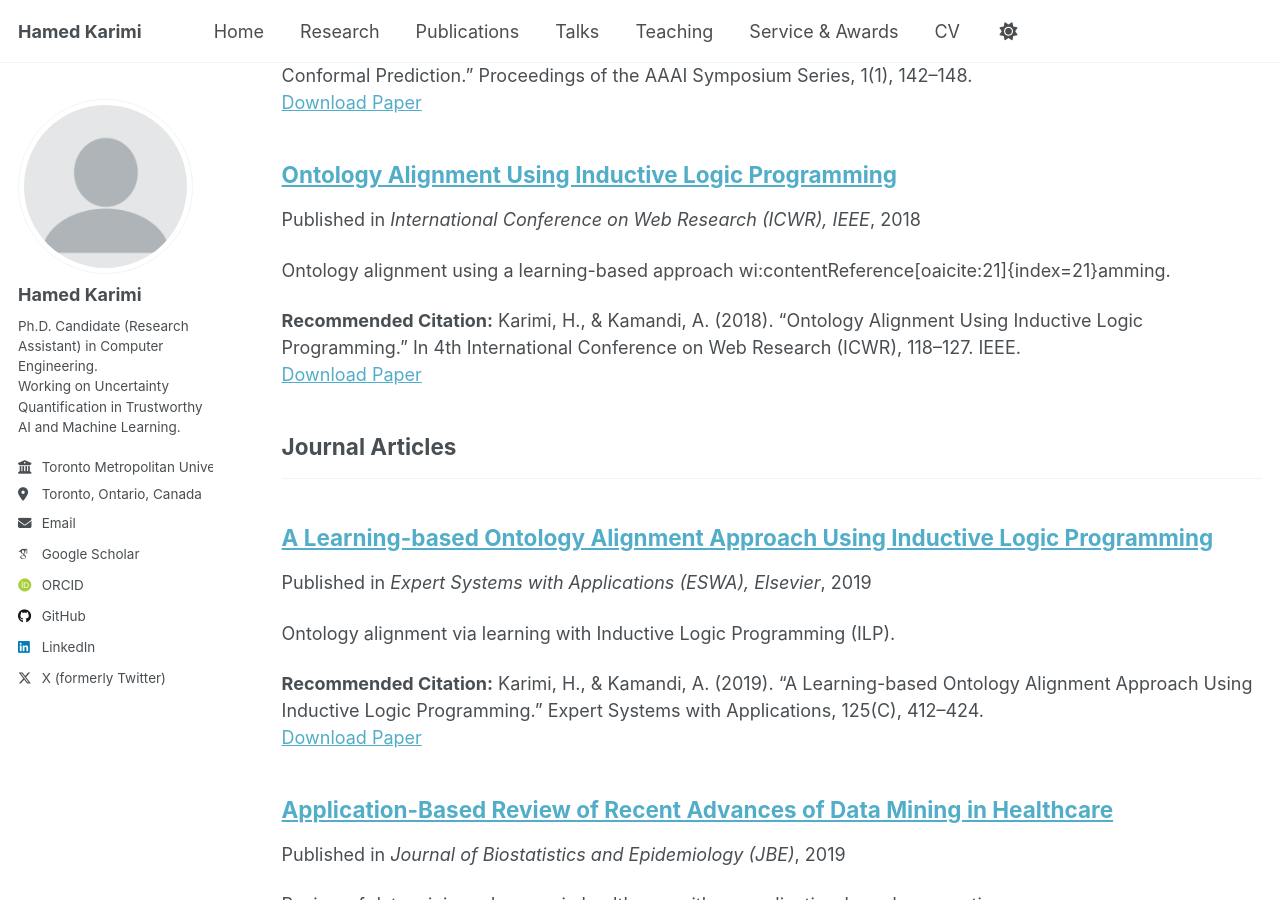
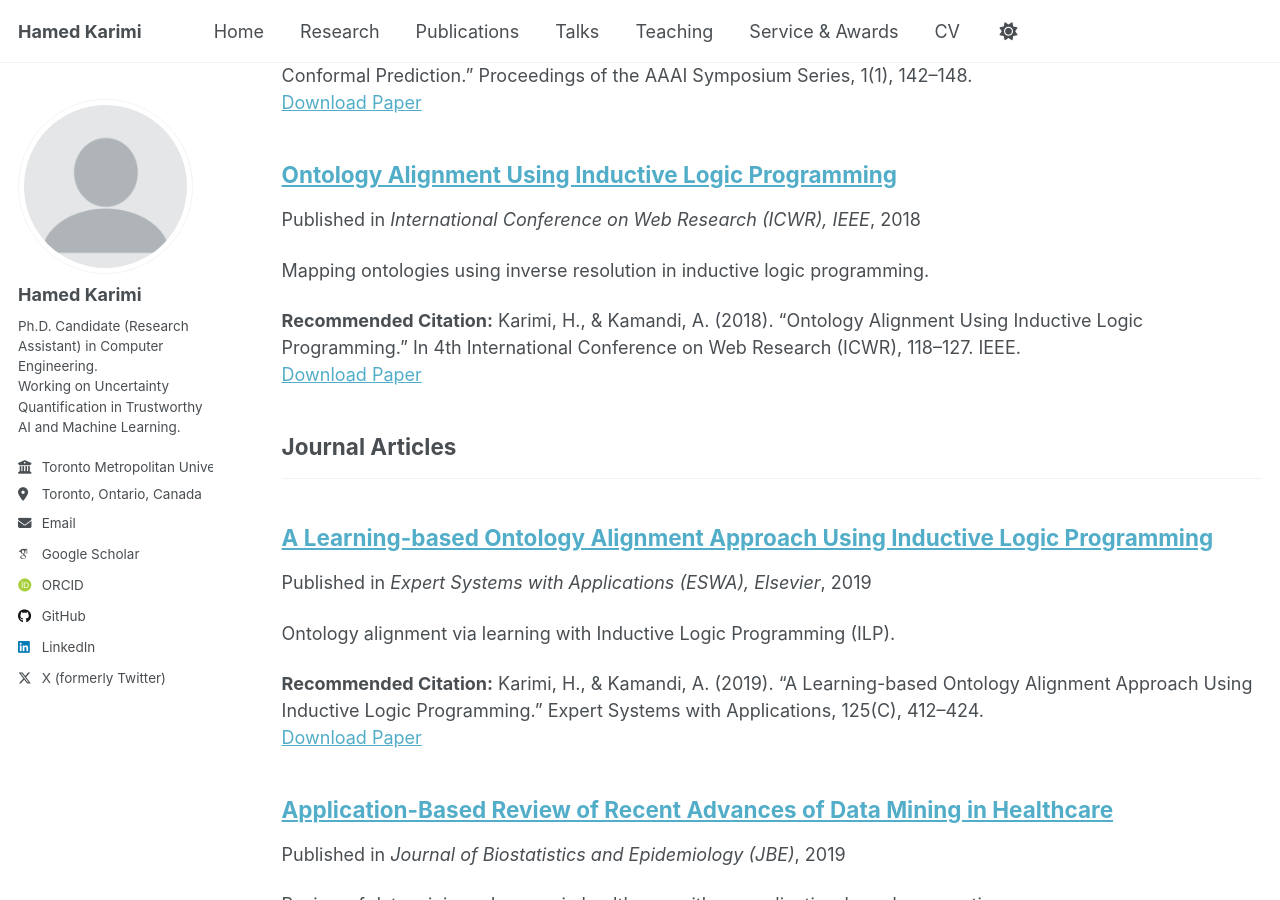
Before and after one commit to hamedmx/hamedmx.github.io, a Jekyll site: the page built from _pages/publications.html, in a window 1280 px wide and 900 px high, scrolled down 1338 px. Built offline with Jekyll 4.4.1, drawn with Linux system fonts in a browser that asks for light colours; some web fonts are replaced; a script that is not in the unit is left out.

Commit message:
Update 2018-04-01-ilp-ontology-icwr.md

```diff
--- a/_publications/2018-04-01-ilp-ontology-icwr.md
+++ b/_publications/2018-04-01-ilp-ontology-icwr.md
@@ -3,7 +3,7 @@ title: "Ontology Alignment Using Inductive Logic Programming"
 collection: publications
 category: conferences
 permalink: /publication/2018-ilp-ontology-icwr
-excerpt: "Ontology alignment using a learning-based approach wi:contentReference[oaicite:21]{index=21}amming."
+excerpt: "Mapping ontologies using inverse resolution in inductive logic programming."
 date: 2018-04-01
 venue: "International Conference on Web Research (ICWR), IEEE"
 doi: "https://doi.org/10.1109/ICWR.2018.8387247"
```
